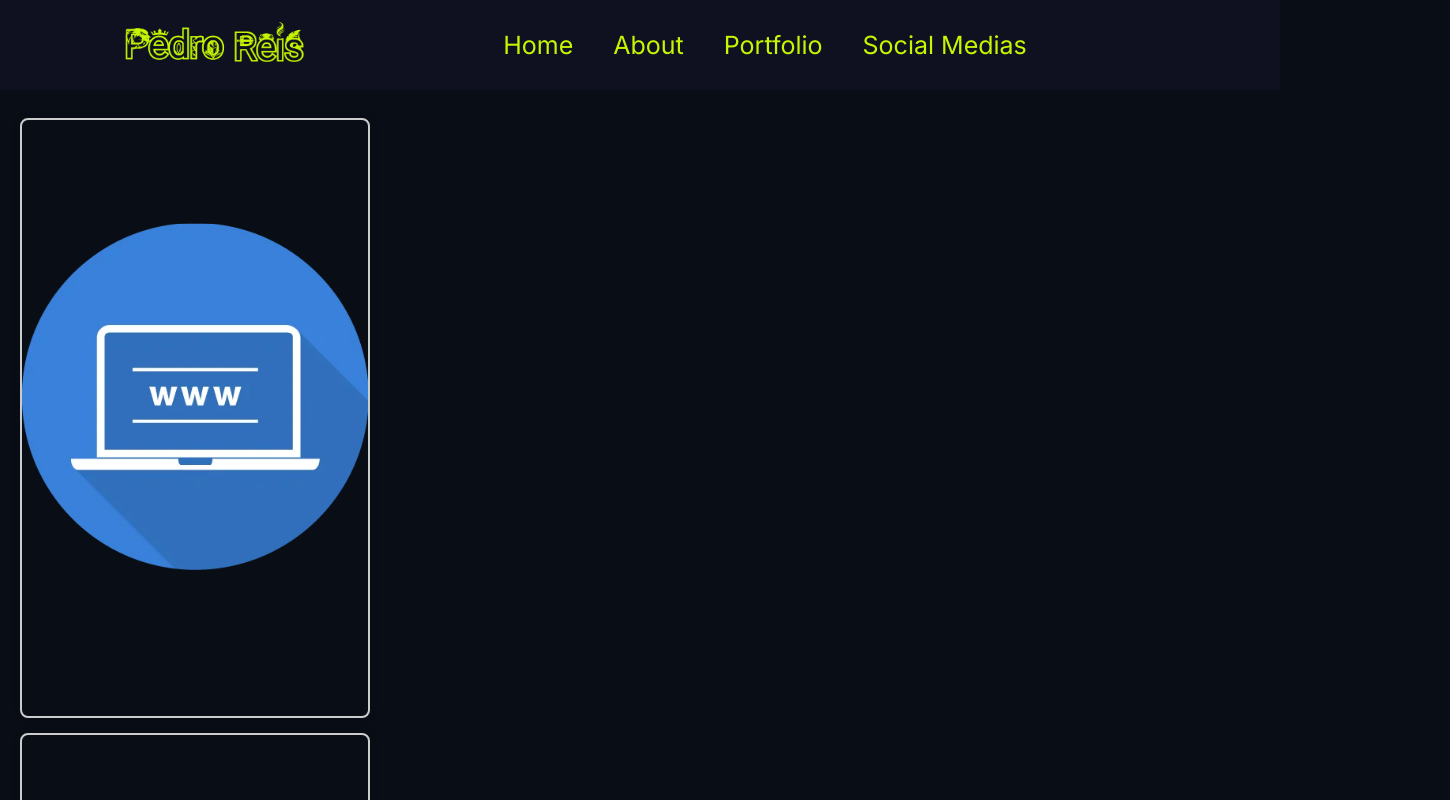
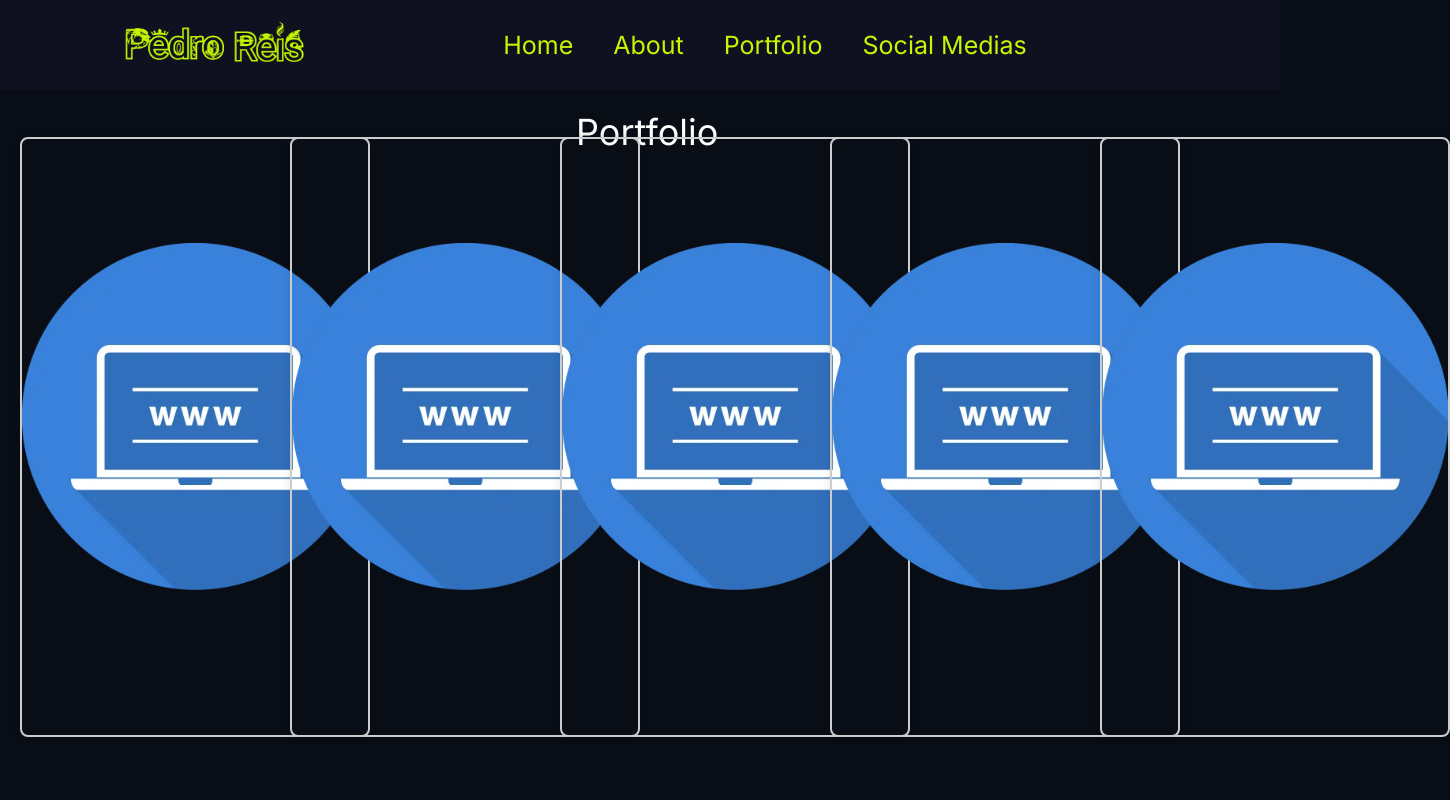
Before and after one commit to PedroReoli/React-Portfolio-Concept, a React (Vite) app: page /portfolio in a window 1280 px wide. Shown: the top 800 px of the page, 1450 px wide, since content can reach past the window. Built offline with nearby package versions, Linux system fonts and the light colour scheme.

Commit message:
Portfolio Updated

```diff
--- a/src/_root/pages/Home.tsx
+++ b/src/_root/pages/Home.tsx
@@ -13,7 +13,7 @@ const Home = () => {
       <div className="home-text-container">
         <div>
           <h2 className="h3-h">Hello </h2>
-          <h3 className="md:hidden"> oi teste </h3>
+          <h3 className="md:hidde"> Teste de Tailwind </h3>
           <h1 className="h1-h">I'm Pedro Reis</h1>
           <h2 className="h2-h">Web Dev</h2>
         </div>
--- a/src/_root/pages/Portfolio.tsx
+++ b/src/_root/pages/Portfolio.tsx
@@ -76,7 +76,7 @@ const Portfolio = () => {
 
   return (
     <div className="portfolio-container">
-      <h2 className="h2-h">Portfolio</h2>
+      <h2 className="h2-portfolio">Portfolio</h2>
       <div className="projects-grid">
         {projects.map((project, index) => (
           <div key={index} className="project-card">
--- a/src/globals.css
+++ b/src/globals.css
@@ -341,21 +341,32 @@ h1, h2, h3, h4, h5, h6 {
     Portfolio
    =============================== */
    /* Estilos para a seção Portfolio */
+
+.h2-portfolio {
+  font-size: 36px;
+  text-align: center;
+  margin-bottom: 20px;
+  position: absolute;
+  left: 45%;
+  top: 13%;
+
+
+}
 .portfolio-container {
   padding: 40px 20px;
-  text-align: center;
+  margin: 0 auto;
+  padding-top: 10%;
 }
 
-.h2-h {
-  font-size: 36px;
-  margin-bottom: 20px;
-}
+
 
 .projects-grid {
   display: grid;
-  grid-template-columns: 1fr; /* Mudança aqui para alinhar horizontalmente */
-  gap: 15px; /* Espaçamento entre os cartões */
+  grid-template-columns: repeat( 5, minmax(250px, 1fr) );
+  grid-gap: 20px;
 }
+
+
 
 .project-card {
   position: relative;
@@ -380,21 +391,28 @@ h1, h2, h3, h4, h5, h6 {
 
 .project-card h3 {
   font-size: 30px;
+  position: fixed;
+  top:15%;
   margin-bottom: 15px;
+  /* text-align: center; */
 }
 
 .project-card p {
   margin-bottom: 15px;
+  /* text-align: center; */
 }
 
 .p-1 {
   font-size: 20px;
   font-weight: bold;
+
+  /* text-align: center; */
 }
 
 .p-2 {
   font-weight: bold;
   color: var(--topbarblack);
+  /* text-align: center; */
 }
 
 .project-card a {
@@ -403,6 +421,7 @@ h1, h2, h3, h4, h5, h6 {
   background-color: var(--newpurple);
   color: var(--lgreen);
   text-decoration: none;
+  text-align: center;
   border-radius: 20px;
   transition: background-color 0.3s ease-in-out;
 }
@@ -426,11 +445,16 @@ h1, h2, h3, h4, h5, h6 {
   width: 100%;
   height: 100%;
   padding: 20px;
-  padding-top: 38%;
+  padding-top: 15%;
+  padding-right: 10px;
   box-sizing: border-box;
   background: rgba(255, 255, 255, 0.761);
   opacity: 0;
   transition: opacity 0.3s;
+  display: flex; /* Adicionando flex container */
+  flex-direction: column; /* Ajustando a direção do flex para column */
+  justify-content: center; /* Alinhando verticalmente no centro */
+  align-items: center; /* Alinhando horizontalmente no centro */
 }
 
 .project-card:hover .project-details {
```
Also changed, not shown: anotações.txt.
